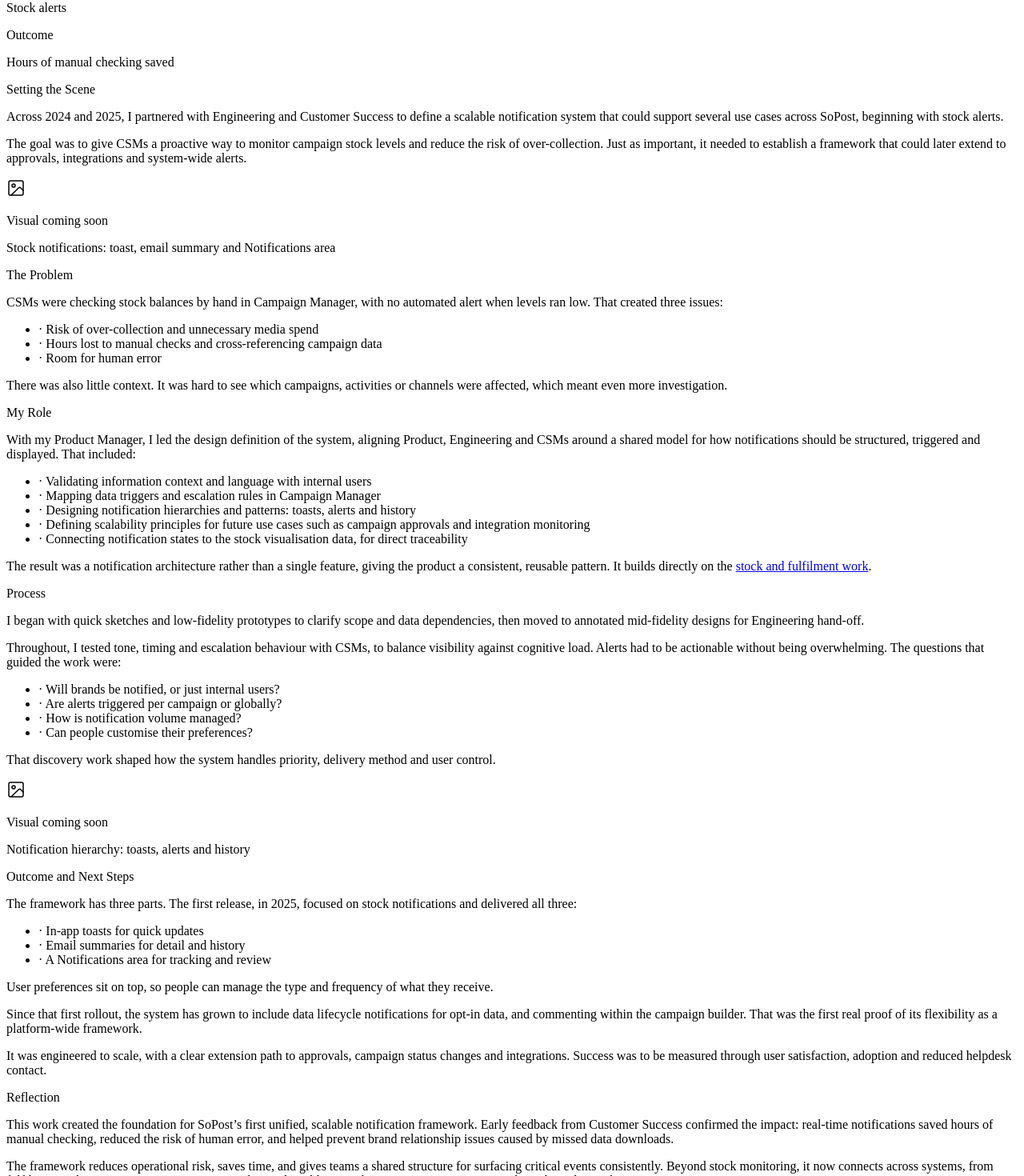
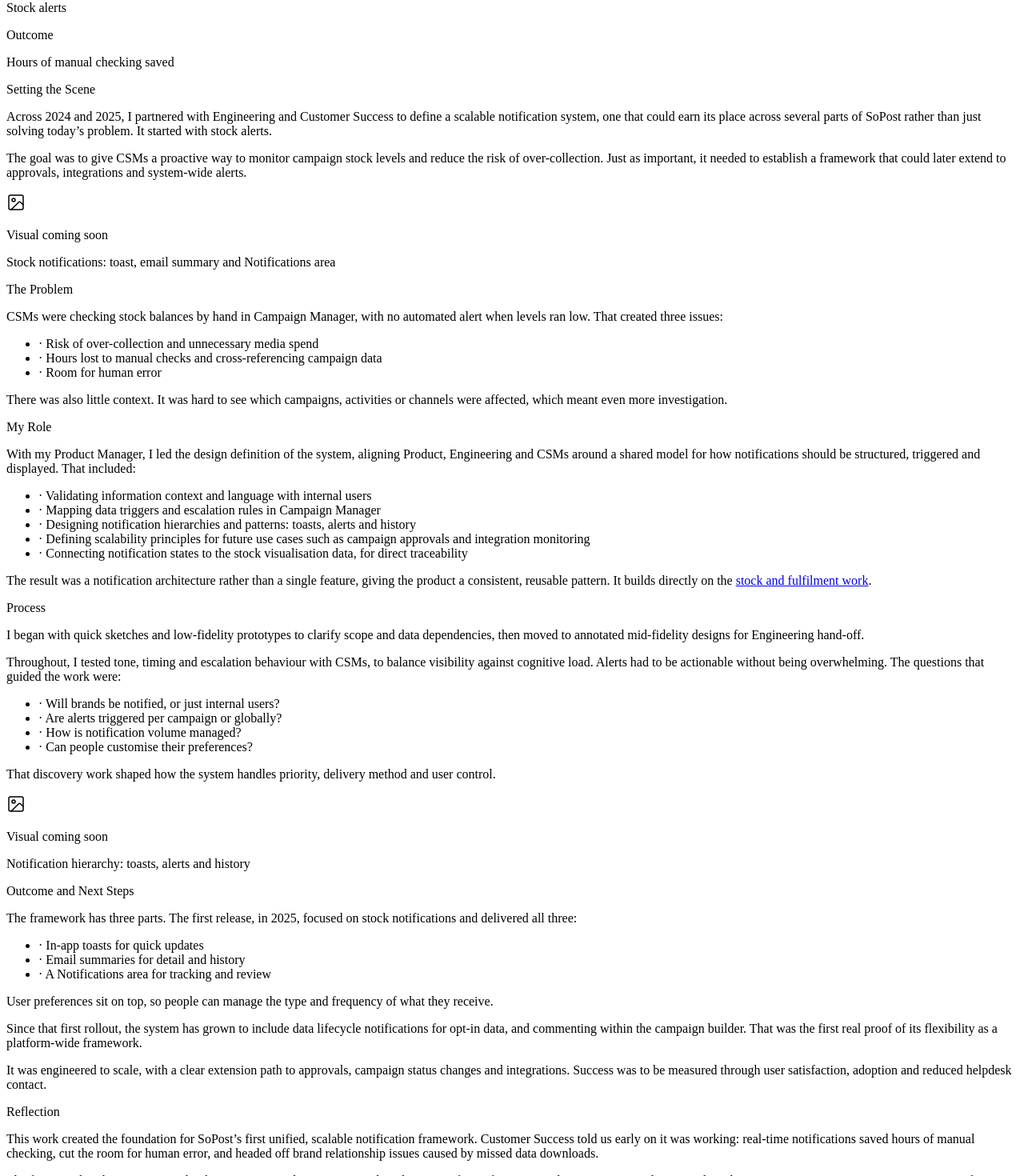
Before and after one commit to jadeparrish/portfolio, a Next.js app: page /work/notifications in a window 1280 px wide. Shown: the part 340-1810 px from the top of the page at 80% size. Built offline with nearby package versions, Linux system fonts and the light colour scheme.

Commit message:
Refine language in notification system description
Reworded sections to clarify the purpose and impact of the notification system.

```diff
--- a/app/work/notifications/page.js
+++ b/app/work/notifications/page.js
@@ -108,8 +108,9 @@ export default function NotificationsCaseStudy() {
           <div className="space-y-4 text-neutral-700 text-base leading-relaxed">
             <p>
               Across 2024 and 2025, I partnered with Engineering and Customer Success to
-              define a scalable notification system that could support several use cases
-              across SoPost, beginning with stock alerts.
+              define a scalable notification system, one that could earn its place across
+              several parts of SoPost rather than just solving today&rsquo;s problem. It
+              started with stock alerts.
             </p>
             <p>
               The goal was to give CSMs a proactive way to monitor campaign stock levels
@@ -231,10 +232,10 @@ export default function NotificationsCaseStudy() {
           <div className="space-y-4 text-neutral-700 text-base leading-relaxed">
             <p>
               This work created the foundation for SoPost&rsquo;s first unified, scalable
-              notification framework. Early feedback from Customer Success confirmed the
-              impact: real-time notifications saved hours of manual checking, reduced the
-              risk of human error, and helped prevent brand relationship issues caused by
-              missed data downloads.
+              notification framework. Customer Success told us early on it was working:
+              real-time notifications saved hours of manual checking, cut the room for
+              human error, and headed off brand relationship issues caused by missed data
+              downloads.
             </p>
             <p>
               The framework reduces operational risk, saves time, and gives teams a shared
```
